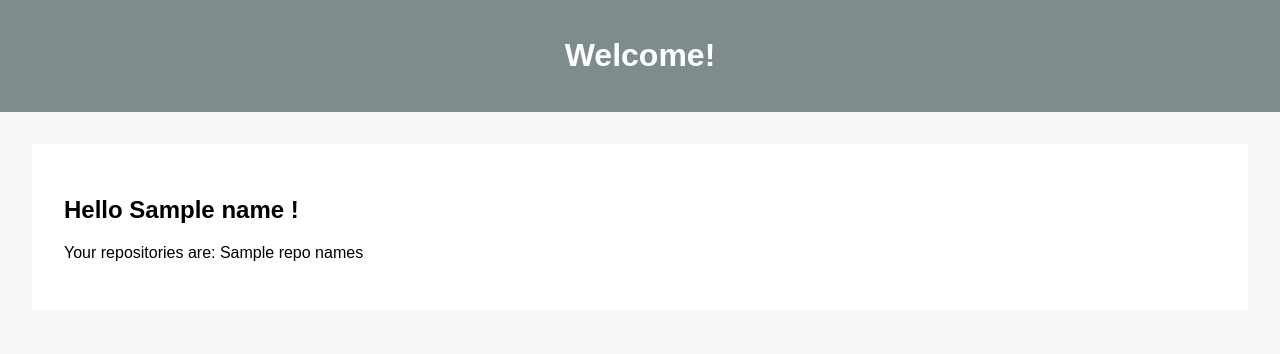
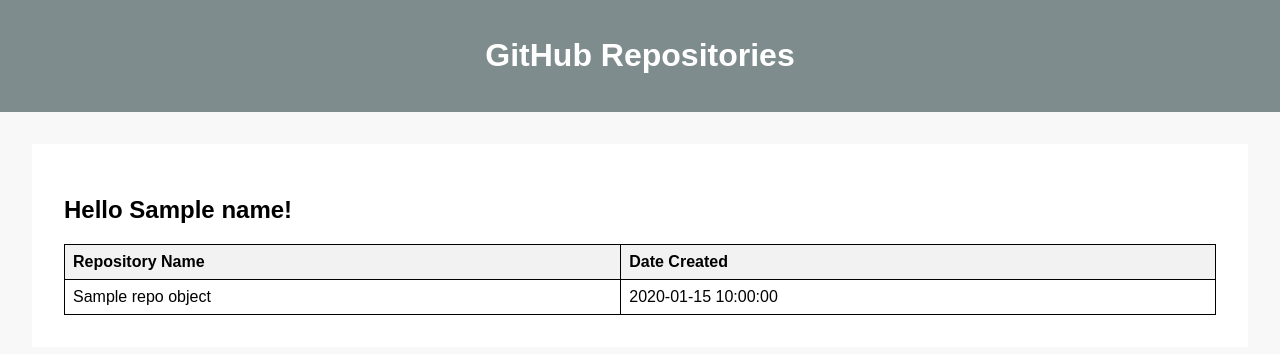
Before and after one commit to vadimduna/hello-world-website, a Flask app: template api/templates/github_repo_info.html in a window 1280 px wide. Shown: the top 354 px of the page. Run offline with Flask 3, Linux system fonts and the light colour scheme; the template is opened without the code that fills it: most values are stand-ins (such as "Sample title", 1, 10 or a date in 2020).

Commit message:
using Pydantic

```diff
--- a/api/app.py
+++ b/api/app.py
@@ -1,5 +1,11 @@
+from datetime import datetime
+from typing import List
+
 import requests
 from flask import Flask, render_template, request
+from pydantic import BaseModel
+
+from utils_request import process_query
 
 app = Flask(__name__)
 
@@ -46,121 +52,41 @@
 @app.route("/process_github_username", methods=["POST"])
 def process_github_username():
     username = request.form.get("username")
-    repo_names_str=format_response(username)
-    return render_template("github_repo_info.html", name = username, repo_names=repo_names_str)
+    repo_objects = format_response(username)
+    return render_template(
+        "github_repo_info.html", name=username, my_repo_objects=repo_objects
+    )
 
 
-def format_response(username):
+class Repository(BaseModel):
+    repository_name: str
+    time: datetime
+
+
+def format_response(username: str) -> List[Repository]:
     url = f"https://api.github.com/users/{username}/repos"
     response = requests.get(url)
 
     if response.status_code == 200:
-        repos = response.json() # data returned is a list of ‘repository’ entities
-        repo_names=''
+        repos = response.json()
+        repo_objects = []
         for repo in repos:
-            repo_names+=str((repo["full_name"]))
-            repo_names+=', '
+            repo_name = repo["full_name"].split("/")[-1]
+            created_time = datetime_return(repo)
+            repo_objects.append(
+                Repository(repository_name=repo_name, time=created_time)
+            )
 
-    return repo_names[:-2]
+    return repo_objects
 
 
+def datetime_return(repo):
+    timestamp_str = repo["created_at"]
+    timestamp_str = timestamp_str.replace(
+        "Z", "+00:00"
+    )  # Replace 'Z' with '+00:00' to specify UTC offset
 
-def process_query(query_string):
-    if query_string == "dinosaurs":
-        return "Dinosaurs ruled the Earth 200 million years ago"
-    elif query_string == "asteroids":
-        return "Unknown"
-    elif "name" in query_string:
-        return "Vadim_Mariia_Kevin_"
-    elif "largest" in query_string:
-        return process_max_number(query_string)
-    elif "smallest" in query_string:
-        return process_min_number(query_string)
-    elif "multiplied" in query_string:
-        return process_multiply(query_string)
-    elif "plus" in query_string:
-        return process_plus(query_string)
-    elif "minus" in query_string:
-        return process_minus(query_string)
-    elif "both a square and a cube" in query_string:
-        return process_cube_square(query_string)
-    elif "prime" in query_string:
-        return process_prime(query_string)
-    else:
-        return "Invalid query"
-
-
-def process_max_number(query_string):
-    numbers = query_string.split(" ")[-3:]
-    return str(max([int(number[:-1]) for number in numbers]))
-
-
-def process_min_number(query_string):
-    numbers = query_string.split(" ")[-3:]
-    return str(min([int(number[:-1]) for number in numbers]))
-
-
-def process_multiply(query_string):
-    number_1 = int(query_string.split(" ")[-4])
-    number_2 = int(query_string.split(" ")[-1][:-1])
-    return str(number_1 * number_2)
-
-
-def process_plus(query_string):
-    number_1 = int(query_string.split(" ")[-3])
-    number_2 = int(query_string.split(" ")[-1][:-1])
-    return str(number_1 + number_2)
-
-
-def process_minus(query_string):
-    number_1 = int(query_string.split(" ")[-3])
-    number_2 = int(query_string.split(" ")[-1][:-1])
-    return str(number_1 - number_2)
-
-
-def process_cube_square(query_string):
-    numbers_string = query_string.split(":")
-    numbers_list = numbers_string[-1].split(" ")
-    numbers_list = [number[:-1] for number in numbers_list][1:]
-    numbers_list = [int(numb) for numb in numbers_list]
-
-    if 1 in numbers_list:
-        return "1"
-
-    answer_cubed = []
-
-    for num in numbers_list:
-        for i in range(num):
-            if i * i * i == num:
-                answer_cubed.append(num)
-
-    answer_final = []
-    for num in answer_cubed:
-        for i in range(num):
-            if i * i == num:
-                answer_final.append(num)
-
-    return str(answer_final)[1:-1]
-
-
-def process_prime(query_string):
-    numbers_string = query_string.split(":")
-    numbers_list = numbers_string[-1].split(" ")
-    numbers_list = [number[:-1] for number in numbers_list][1:]
-    numbers_list = [int(numb) for numb in numbers_list]
-
-    answer_list = []
-    non_prime = []
-
-    for num in numbers_list:
-        for i in range(2, num):
-            if num % i == 0:
-                non_prime.append(num)
-                break
-
-    answer_list = [n for n in numbers_list if n not in non_prime and n != 1]
-
-    return str(answer_list)[1:-1]
+    return datetime.fromisoformat(timestamp_str)
 
 
 @app.route("/query", methods=["GET"])
--- a/api/app_requsts.py
+++ /dev/null
@@ -1,6 +0,0 @@
-import requests
-response = requests.get(“https://api.github.com/users/{GITHUB_USERNAME}/repos”)
-if response.status_code == 200:
- repos = response.json() # data returned is a list of ‘repository’ entities
- for repo in repos:
- print(repo[“full_name”])
--- a/api/static/styles.css
+++ b/api/static/styles.css
@@ -1,4 +1,3 @@
-/* Global styles */
 body {
     font-family: Arial, sans-serif;
     margin: 0;
@@ -38,6 +37,22 @@
     margin: 0 auto;
 }
 
+/* Table styles */
+table {
+    width: 100%;
+    border-collapse: collapse;
+}
+
+th, td {
+    border: 1px solid black;
+    padding: 8px;
+    text-align: left;
+}
+
+th {
+    background-color: #f2f2f2;
+}
+
 /* Form styles */
 form {
     margin-top: 2em;
--- a/api/templates/github_repo_info.html
+++ b/api/templates/github_repo_info.html
@@ -9,12 +9,28 @@
 
 <body>
     <header>
-        <h1>Welcome!</h1>
+        <h1>GitHub Repositories</h1>
     </header>
+
     <section>
-        <h1>Hello {{ name }} !</h1>
-        <p>Your repositories are: {{ repo_names }} </p>
+        <h2>Hello {{ name }}!</h2>
+        <table>
+            <thead>
+                <tr>
+                    <th>Repository Name</th>
+                    <th>Date Created</th>
+                </tr>
+            </thead>
+            <tbody>
+                {% for my_repo_object in my_repo_objects %}
+                    <tr>
+                        <td>{{ my_repo_object.repository_name }}</td>
+                        <td>{{ my_repo_object.time }}</td>
+                    </tr>
+                {% endfor %}
+            </tbody>
+        </table>
     </section>
+
 </body>
-
 </html>
```
Also changed, not shown: api/utils_request.py (added, +96 -0 lines).
